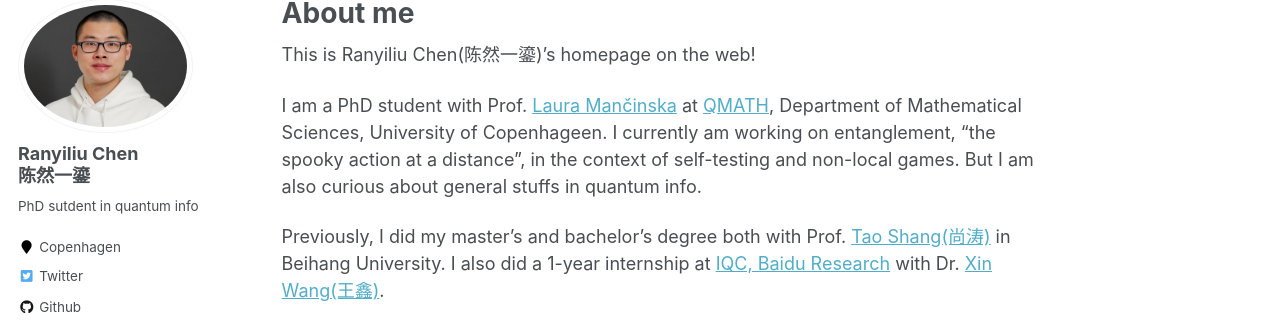
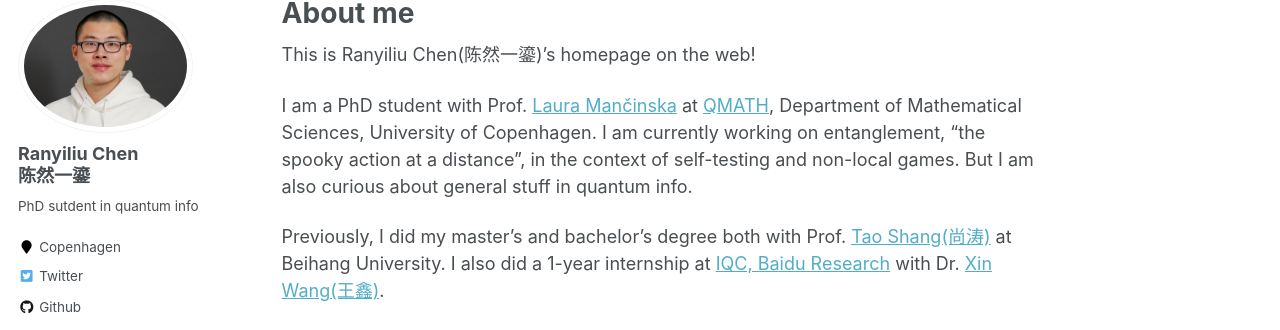
Before and after one commit to CRYL/CRYL.github.io, a Jekyll site: the page built from _pages/about.md, in a window 1280 px wide. Shown: the part 119-449 px from the top of the page. Built offline with Jekyll 4.4.1, drawn with Linux system fonts in a browser that asks for light colours; some web fonts are replaced.

```diff
--- a/_pages/about.md
+++ b/_pages/about.md
@@ -10,9 +10,9 @@ redirect_from:
 
 This is Ranyiliu Chen(陈然一鎏)'s homepage on the web!
 
-I am a PhD student with Prof. [Laura Mančinska](https://www.math.ku.dk/english/staff/?pure=en/persons/604782) at [QMATH](https://qmath.ku.dk), Department of Mathematical Sciences, University of Copenhageen. I currently am working on entanglement, "the spooky action at a distance", in the context of self-testing and non-local games. But I am also curious about general stuffs in quantum info.
+I am a PhD student with Prof. [Laura Mančinska](https://www.math.ku.dk/english/staff/?pure=en/persons/604782) at [QMATH](https://qmath.ku.dk), Department of Mathematical Sciences, University of Copenhagen. I am currently working on entanglement, "the spooky action at a distance", in the context of self-testing and non-local games. But I am also curious about general stuff in quantum info.
 
-Previously, I did my master's and bachelor's degree both with Prof. [Tao Shang(尚涛)](https://cst.buaa.edu.cn/info/1111/2767.htm) in Beihang University. I also did a 1-year internship at [IQC, Baidu Research](https://quantum.baidu.com) with Dr. [Xin Wang(王鑫)](https://www.xinwang.info).
+Previously, I did my master's and bachelor's degree both with Prof. [Tao Shang(尚涛)](https://cst.buaa.edu.cn/info/1111/2767.htm) at Beihang University. I also did a 1-year internship at [IQC, Baidu Research](https://quantum.baidu.com) with Dr. [Xin Wang(王鑫)](https://www.xinwang.info).
 
 In my adolescence I studied in [Yali(雅礼)](https://en.wikipedia.org/wiki/Yali_High_School), where I met most of my friends for life and grew my interest in science and math.
 
```
Also changed, not shown: _pages/cv.md (+2 -2 lines), images/site-logo.png, 1 other file.
